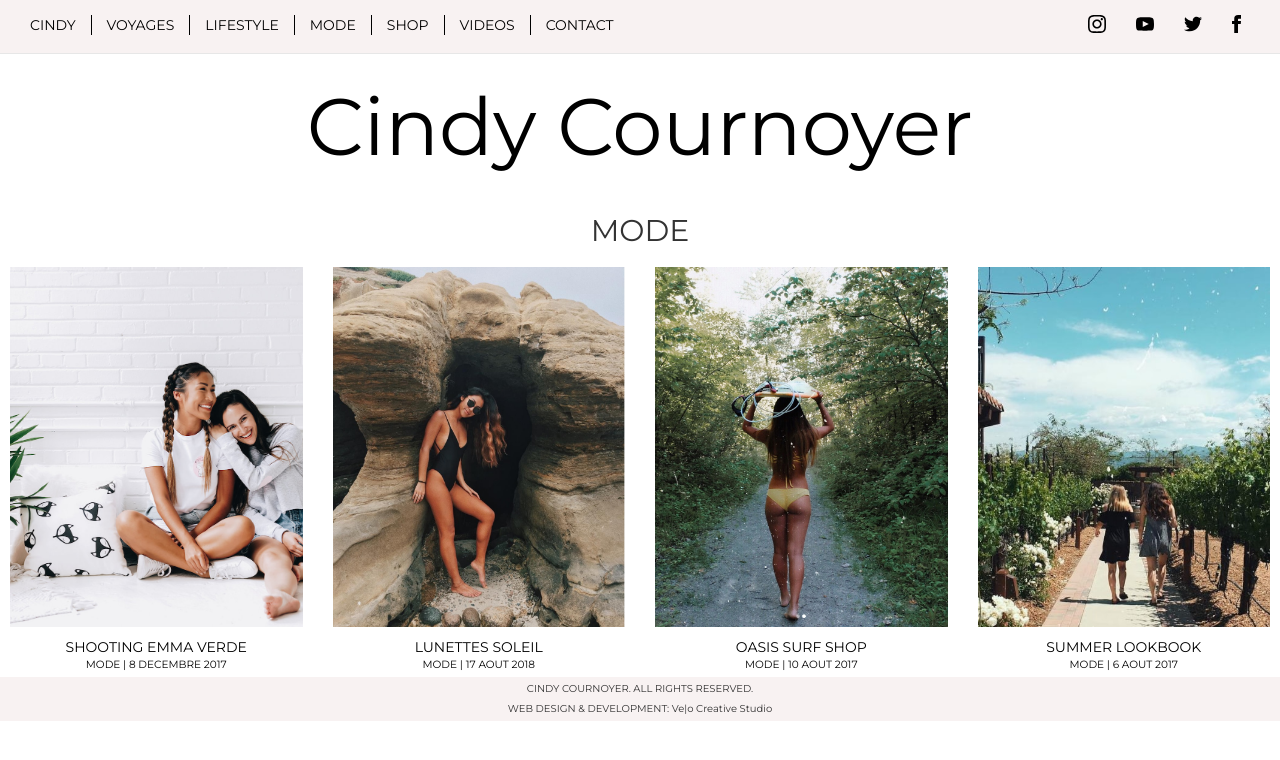
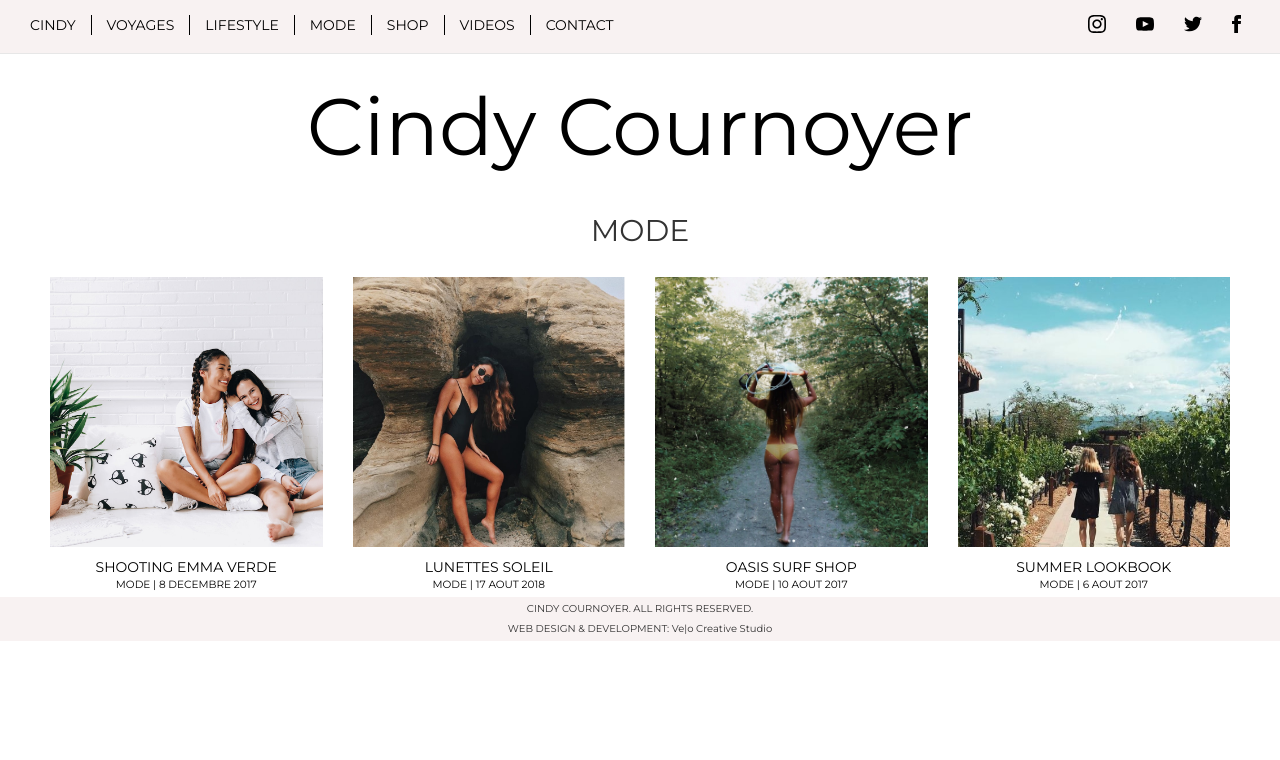
Before and after one commit to lpboucher/cindy-cournoyer, a Jekyll site: the page built from _pages/mode.md, in a window 1280 px wide. Shown: the top 760 px of the page. Built offline with Jekyll 4.4.1, drawn with Linux system fonts in a browser that asks for light colours; nearby versions of some CDN libraries; some web fonts are replaced; comment, search, counter and statistics services are not loaded.

Commit message:
adjusted size of article thumbnail to appear more square on all screen sizes

```diff
--- a/assets/css/3-sections/_grid.sass
+++ b/assets/css/3-sections/_grid.sass
@@ -1,9 +1,9 @@
 #grid
-    margin: 0 10px
+    margin: 0 50px
 
     .feature
-        height: 400px
-        margin: 10px 0
+        height: 300px
+        margin: 20px 0
 
         &:focus,
         &:hover
```
